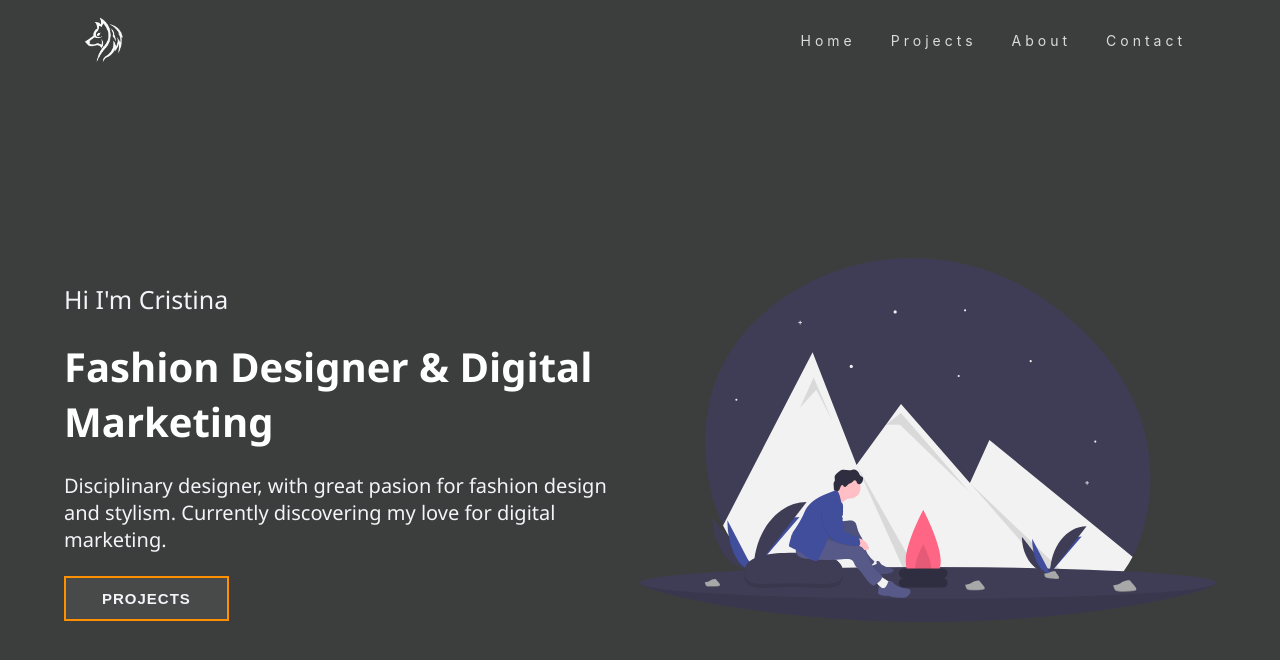
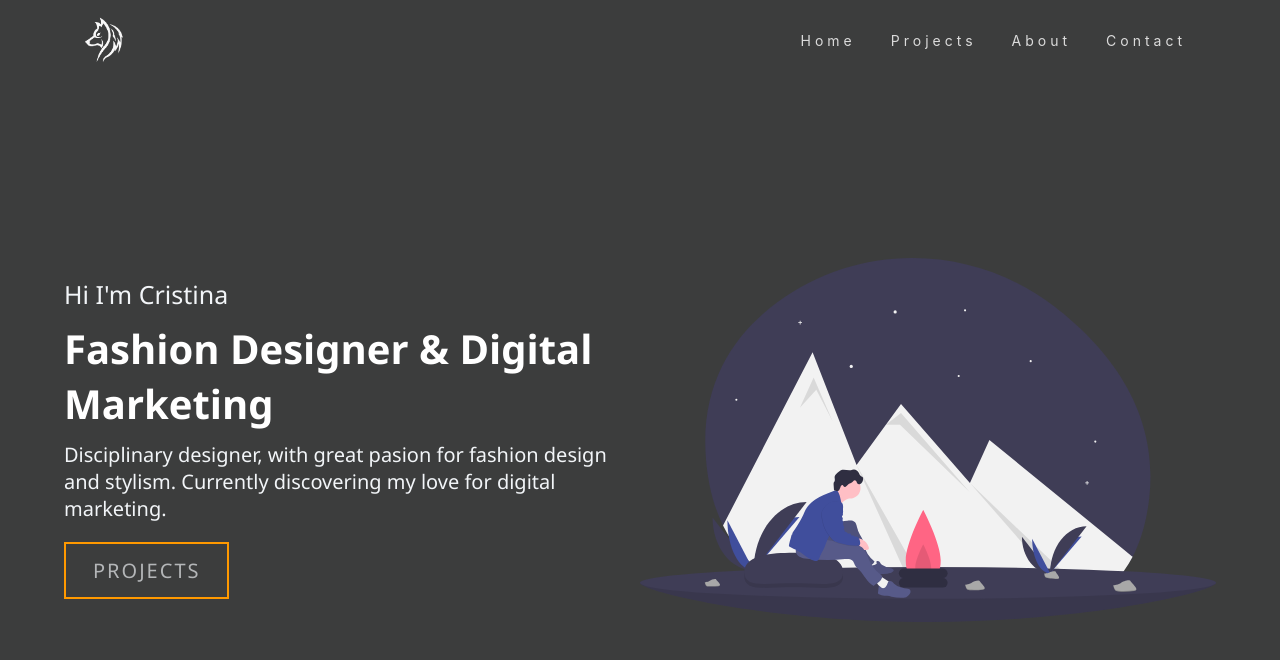
Before and after one commit to Raylegh/Portfolio, a React (Create React App) app: page / in a window 1280 px wide. Shown: the top 660 px of the page. Built offline with nearby package versions, Linux system fonts and the light colour scheme.

Commit message:
nav-bar effect rev2

```diff
--- a/src/components/MainSection.css
+++ b/src/components/MainSection.css
@@ -22,7 +22,7 @@
 
 .main-about h3{
     font-size: 25px;
-    margin: 4%;
+    margin: 10px;
     margin-left: 0;
     font-weight: normal;
 }
@@ -38,24 +38,54 @@
 .main-about p{
     color: (var(--main-txt));
     font-size: 20px;
-    margin: 4%;
+    margin: 10px;
     margin-left: 0%;
 }
 
-.main-about button{
-    padding: 12px 36px;
-    /* margin: 15px 0; */
-    color:  var(--main-txt);
-    border-color: var(--main-butt);
-    border-style: solid;
-    border-width: 2px;
+.main-about a{
+    position: relative;
+    display: inline-block;
+    padding: 13px 27px;
+    margin: 10px;
+    margin-left: 0%;
+    border: 2px solid rgb(255, 153, 0);
     text-transform: uppercase;
-    font-size: 15px;
-    font-weight: bold;
-    letter-spacing: 1px;
-    background: #797e7e31;
-    cursor: pointer;
+    letter-spacing: 2px;
+    color: #f2f5f8a9;
+    text-decoration: none;
+    font-size: 20px;
 }
+
+.main-about a::before{
+    content: '';
+    position: absolute;
+    top: 0px;
+    left: 0px;
+    width: 100%;
+    height: 100%;
+    background: var(--main-butt);
+    transition: 0.5s ease-in;
+    transform: scaleY(0);
+    transform-origin: top;
+    z-index: -1;
+}
+
+.main-about a:hover::before{
+    transform: scaleY(1);
+    transform-origin: bottom;
+    z-index: 0;
+}
+
+.main-about a:hover{
+    color: var(--main-txt);
+    transition: 0.5s;
+}
+
+.main-about a span{
+    position: relative;
+    z-index: 3;
+}
+
 
 .main-photo{
     overflow: hidden;
--- a/src/components/MainSection.js
+++ b/src/components/MainSection.js
@@ -8,7 +8,7 @@ function Mainwindows(){
                 <h3>Hi I'm Cristina</h3>
                 <h1>Fashion Designer & Digital Marketing</h1>
                 <p>Disciplinary designer, with great pasion for fashion design and stylism. Currently discovering my love for digital marketing.</p>
-                <button>Projects</button>
+                <a href="#"><span>Projects</span></a>
             </div>
             <div className="main-photo">
                 <img src="/images/main.svg" alt=""/>
```
Also changed, not shown: 1 other file (tests, documents, lock files or other folders).
